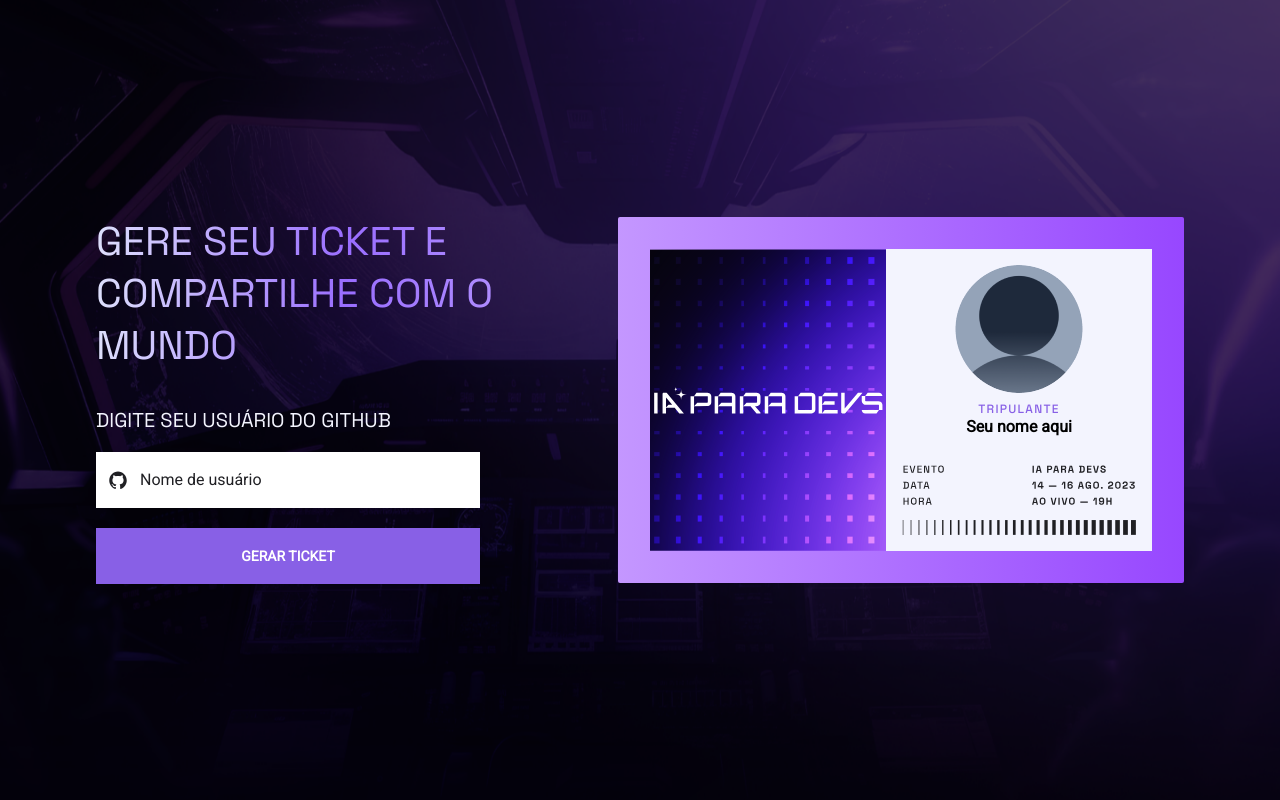
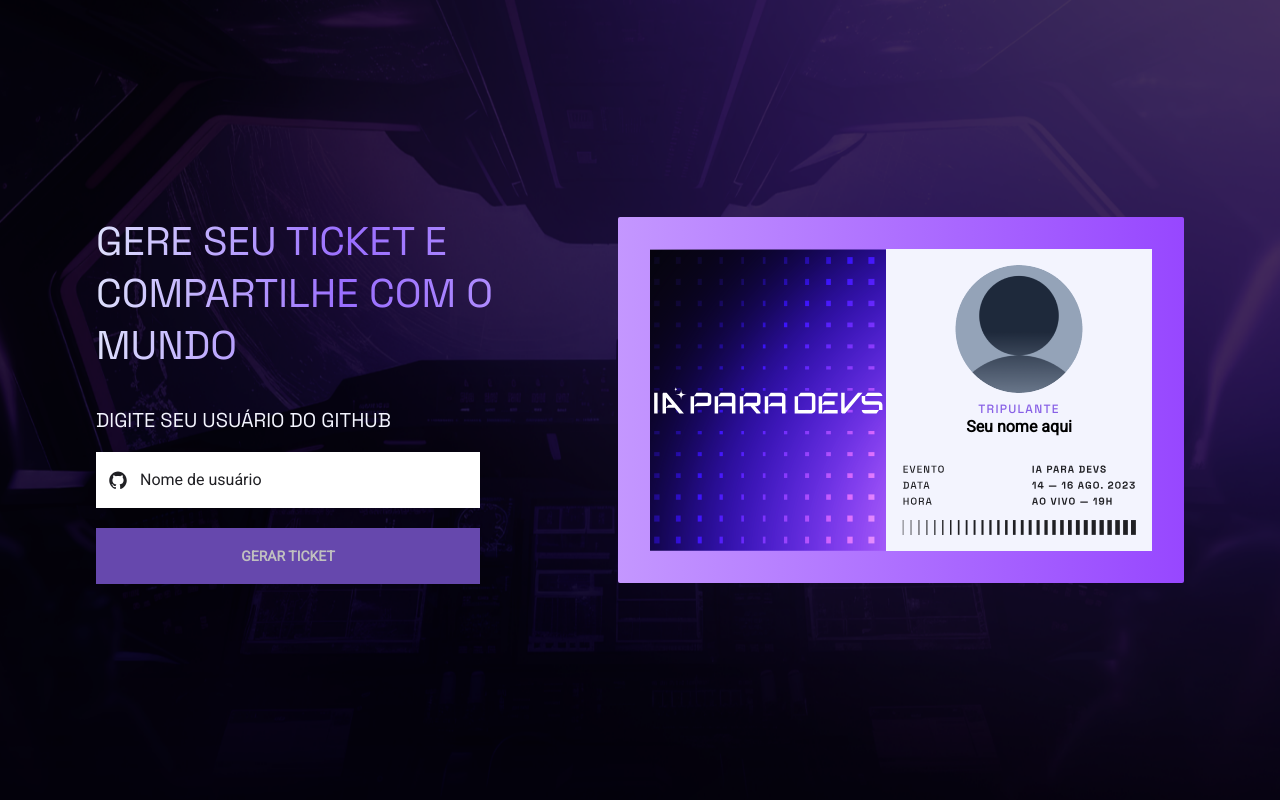
Before and after one commit to maik-emanoel/ticket-generator, a React (Vite) app: page / in a window 1280 px wide. Built offline with nearby package versions, Linux system fonts and the light colour scheme.

Commit message:
set styles for button when it is disabled

```diff
--- a/src/App.tsx
+++ b/src/App.tsx
@@ -113,7 +113,7 @@ export function App() {
 
           <button
             data-istouchable={touchIsSupported}
-            className="w-full h-14 flex justify-center items-center bg-purpleNormal transition-colors duration-200 data-[istouchable=false]:hover:bg-purpleDark"
+            className="w-full h-14 flex justify-center items-center bg-purpleNormal transition-colors duration-200 data-[istouchable=false]:hover:bg-purpleDark disabled:brightness-75 disabled:pointer-events-none disabled:select-none"
             onClick={(e) => {
               e.preventDefault();
               if (status === "ok") {
@@ -123,6 +123,7 @@ export function App() {
 
               handleGenerateTicket();
             }}
+            disabled={userLogin === ''}
           >
             {isLoading ? (
               <img
```
